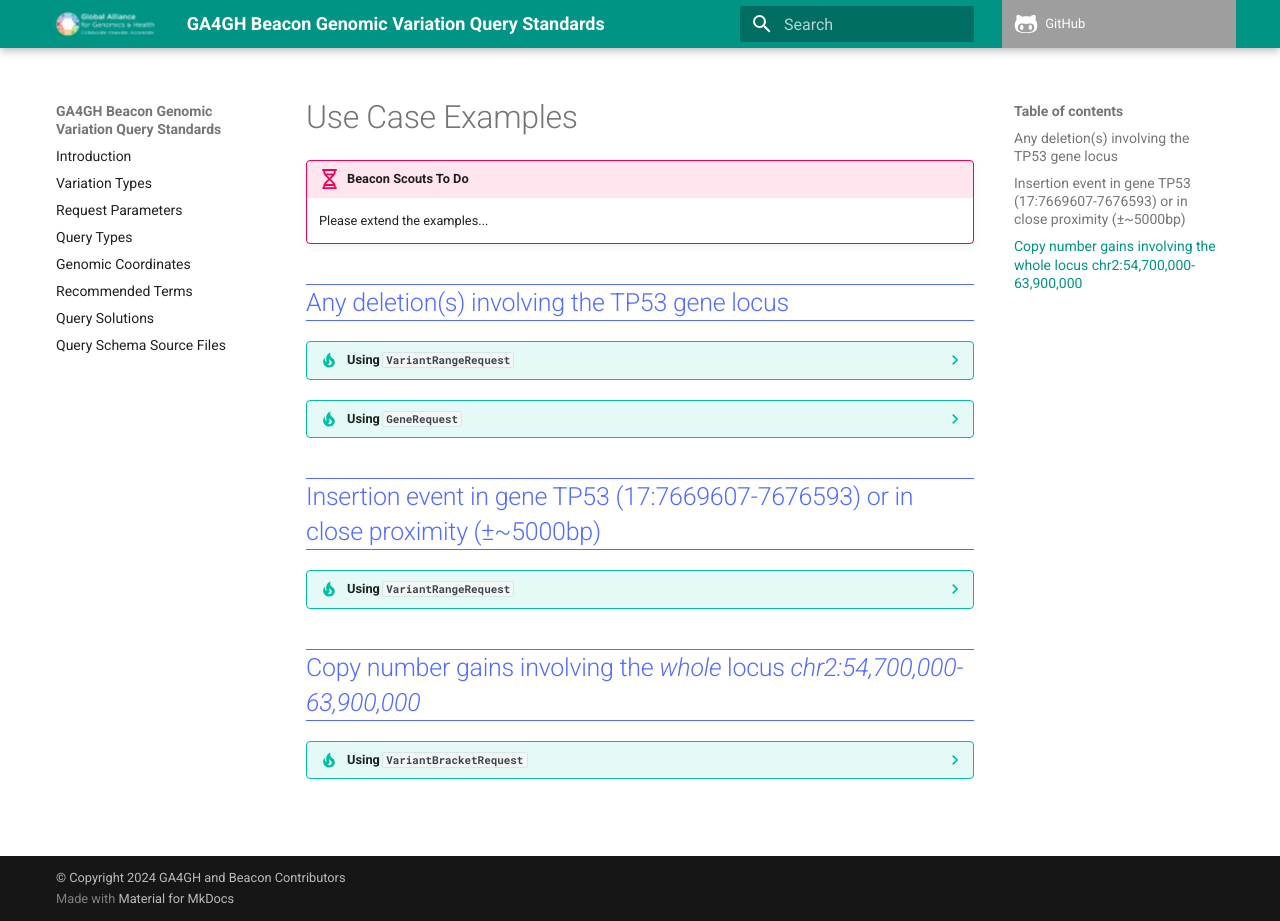
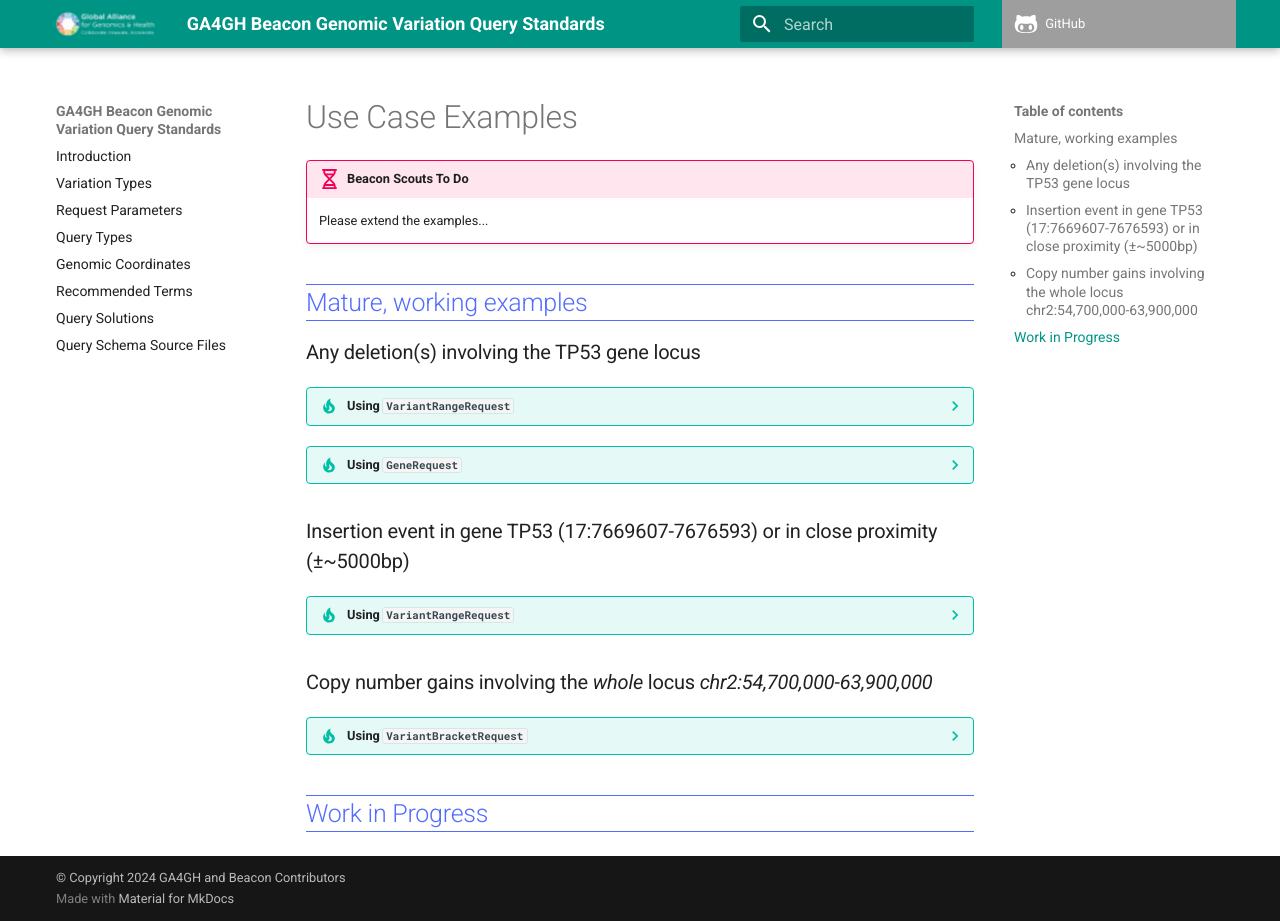
Before and after one commit to ga4gh-beacon/variant-query-types, an MkDocs documentation site: the page built from docs/query-solutions.md, in a window 1280 px wide and 921 px high. Built offline with MkDocs 1.6.1 and Material for MkDocs 9.7.7, drawn with Linux system fonts in a browser that asks for light colours; comment, search, counter and statistics services are not loaded; grey boxes are pictures that could not be loaded.

Commit message:
Update query-solutions.md

````diff
--- a/docs/query-solutions.md
+++ b/docs/query-solutions.md
@@ -10,8 +10,9 @@ TODO:
 
 	Please extend the examples...
 
+## Mature, working examples
 
-## Any deletion(s) involving the TP53 gene locus
+### Any deletion(s) involving the TP53 gene locus
 
 ??? tip "Using `VariantRangeRequest`"
 
@@ -39,7 +40,7 @@ TODO:
 	```
 
 
-## Insertion event in gene TP53 (17:7669607-7676593) or in close proximity (±~5000bp)
+### Insertion event in gene TP53 (17:7669607-7676593) or in close proximity (±~5000bp)
 
 ??? tip "Using `VariantRangeRequest`"
 
@@ -55,7 +56,7 @@ TODO:
 	?referenceName=refseq:NC_000017.11&start=7664000&end=7682000&variantType=SO:0000667
 	```
 
-## Copy number gains involving the _whole_ locus _chr2:54,700,000-63,900,000_
+### Copy number gains involving the _whole_ locus _chr2:54,700,000-63,900,000_
 
 ??? tip "Using `VariantBracketRequest`"
 
@@ -73,3 +74,6 @@ TODO:
 	```
 	?referenceName=refseq:NC_000002.12&start=0,54700000&end=63900000,242193529&variantType=SO:0001742
 	```
+
+
+## Work in Progress
````
